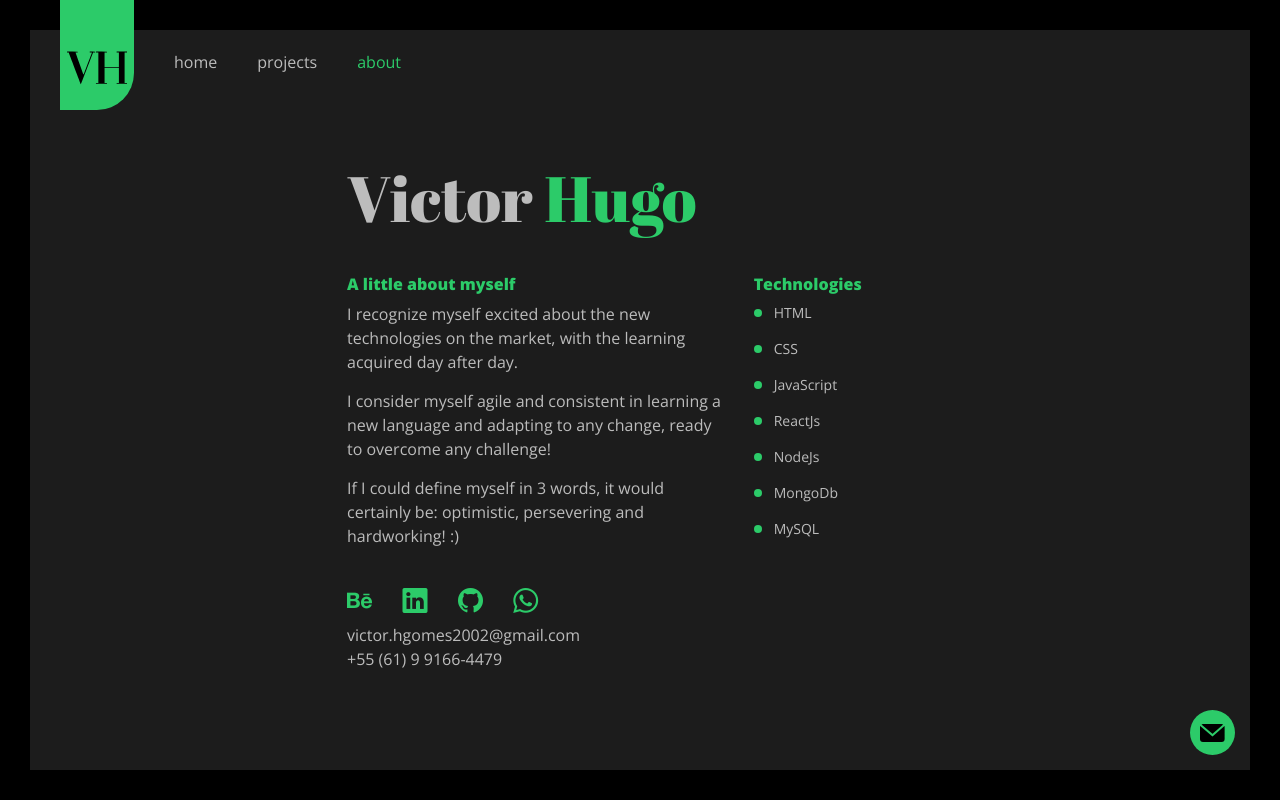
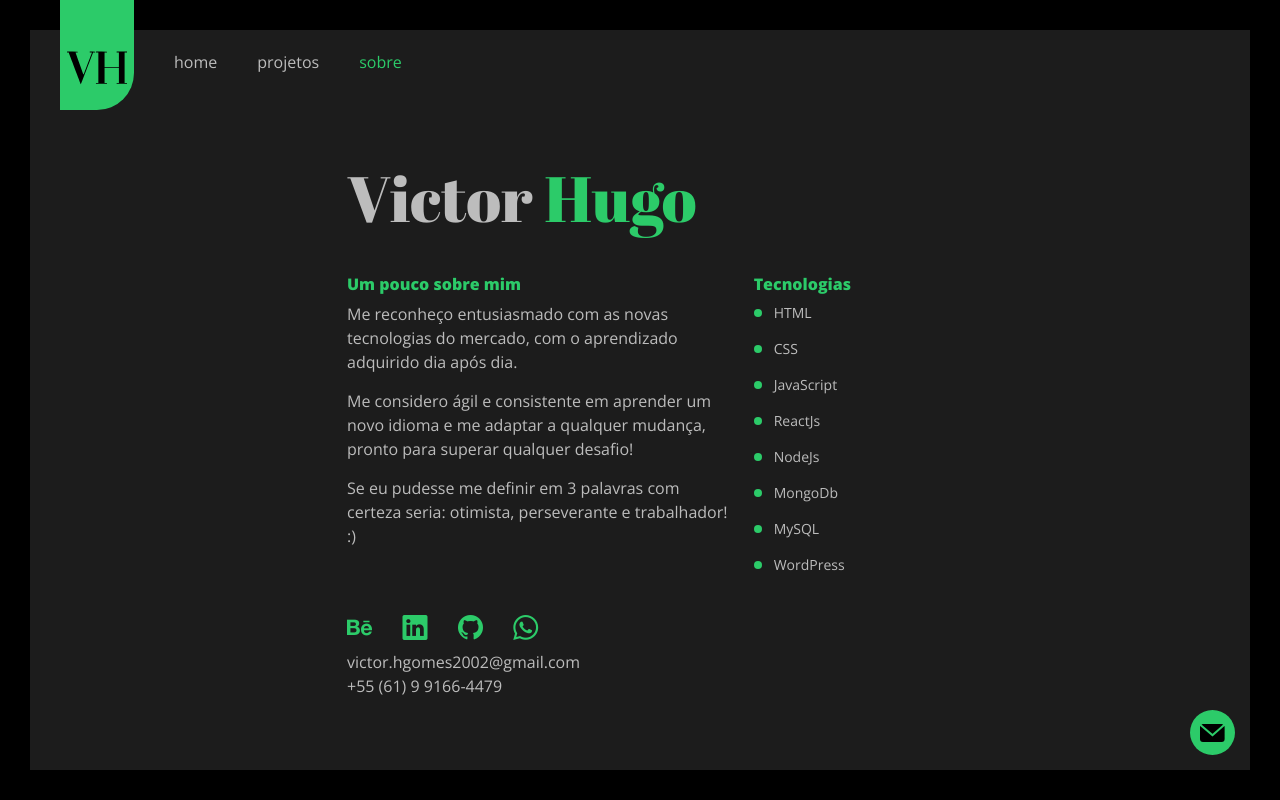
Before and after one commit to victor-hdgomes/victorhugodeveloper, a plain HTML site: page pages/about.html in a window 1280 px wide. Drawn offline with nearby package versions, Linux system fonts and the light colour scheme; a script that the page names is missing.

Commit message:
Update about.html

```diff
--- a/pages/about.html
+++ b/pages/about.html
@@ -5,7 +5,7 @@
     <meta charset="UTF-8">
     <meta http-equiv="X-UA-Compatible" content="IE=edge">
     <meta name="viewport" content="width=device-width, initial-scale=1.0">
-    <title>Victor Hugo - FullStack Web Developer - About</title>
+    <title>Victor Hugo - Desenvolvedor FullStack</title>
     <!-- BOOTSTRAP ICON -->
     <link rel="stylesheet" href="https://cdn.jsdelivr.net/npm/bootstrap-icons@1.9.1/font/bootstrap-icons.css">
     <!-- BOOTSTRAP -->
@@ -44,7 +44,7 @@
     <div class="vh-preloader">
         <div class="vh-preloader-inner">
             <img src="../images/loader.gif" alt="Victor Hugo's logo">
-            <p class="vh-text-light">Loading...</p>
+            <p class="vh-text-light">Carregando...</p>
         </div>
     </div>
     <!-- OVERLAY -->
@@ -56,21 +56,21 @@
         </div>
         <nav class="vh-menu">
             <a href="../index.html" class="vh-nav-link">Home</a>
-            <a href="projects.html" class="vh-nav-link">Projects</a>
-            <a href="about.html" class="vh-nav-link">About</a>
+            <a href="projects.html" class="vh-nav-link">Projetos</a>
+            <a href="about.html" class="vh-nav-link">Sobre</a>
         </nav>
     </header>
     <!-- MENU MOBILE -->
     <button class="vh-btn-menu-mobile vh-toggle-menu"><i class="bi bi-list"></i></button>
     <nav class="vh-menu-mobile vh-menu-is-closed">
         <a href="../index.html" class="vh-nav-link">Home</a>
-        <a href="projects.html" class="vh-nav-link">Projects</a>
-        <a href="about.html" class="vh-nav-link">About</a>
+        <a href="projects.html" class="vh-nav-link">Projetos</a>
+        <a href="about.html" class="vh-nav-link">Sobre</a>
     </nav>
     <!-- BOX CONTACT INFO -->
     <div class="vh-contact-info vh-bg-black vh-text-light">
         <div class="vh-contact-info-inner">
-            <h2 class="vh-abril-fatface vh-text-green">Contact</h2>
+            <h2 class="vh-abril-fatface vh-text-green">Contato</h2>
             <p>victor.hgomes2002@gmail.com</p>
             <p>+55 (61) 9 9166-4479</p>
             <div class="vh-social-links">
@@ -99,16 +99,16 @@
                                 <h1 class="vh-text-light vh-abril-fatface vh-title-large">Victor <span class="vh-text-green">Hugo</span></h1>
                             </div>
                             <div class="col-sm-12 col-md-10 offset-md-1 offset-lg-0 col-lg-8 vh-text-light">
-                                <h6 class="vh-open-sans vh-text-green">A little about myself</h6>
-                                <p class="vh-mar-bottom-15">I recognize myself excited about the new technologies on the market, with the learning acquired day after day.</p>
+                                <h6 class="vh-open-sans vh-text-green">Um pouco sobre mim</h6>
+                                <p class="vh-mar-bottom-15">Me reconheço entusiasmado com as novas tecnologias do mercado, com o aprendizado adquirido dia após dia.</p>
 
-                                <p class="vh-mar-bottom-15">I consider myself agile and consistent in learning a new language and adapting to any change, ready to overcome any challenge!</p>
+                                <p class="vh-mar-bottom-15">Me considero ágil e consistente em aprender um novo idioma e me adaptar a qualquer mudança, pronto para superar qualquer desafio!</p>
 
-                                <p class="vh-mar-bottom-30">If I could define myself in 3 words, it would certainly be: optimistic, persevering and hardworking! :)</p>
+                                <p class="vh-mar-bottom-30">Se eu pudesse me definir em 3 palavras com certeza seria: otimista, perseverante e trabalhador! :)</p>
 
                             </div>
                             <div class="col-sm-12 col-md-10 offset-md-1 offset-lg-0  col-lg-4 vh-mar-bottom-15">
-                                <h6 class="vh-open-sans vh-text-green">Technologies</h6>
+                                <h6 class="vh-open-sans vh-text-green">Tecnologias</h6>
                                 <ul class="vh-text-light vh-page-list">
                                     <li>HTML</li>
                                     <li>CSS</li>
@@ -117,6 +117,7 @@
                                     <li>NodeJs</li>
                                     <li>MongoDb</li>
                                     <li>MySQL</li>
+                                    <li>WordPress</li>
                                 </ul>
                             </div>
                             <div class="col-sm-12 col-md-10 offset-md-1 offset-lg-0  col-lg-8 vh-contact-info-inner vh-mar-bottom-15">
```
